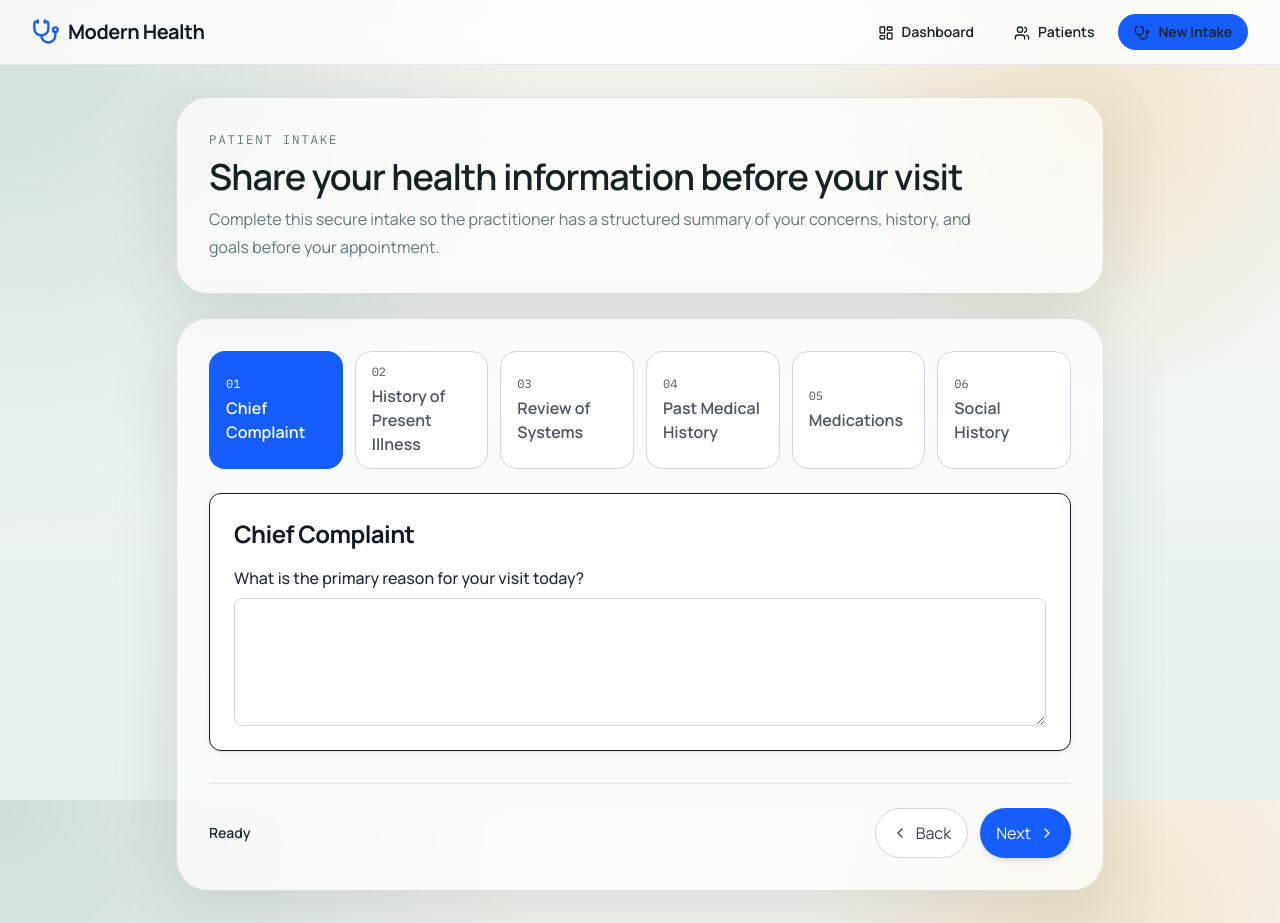
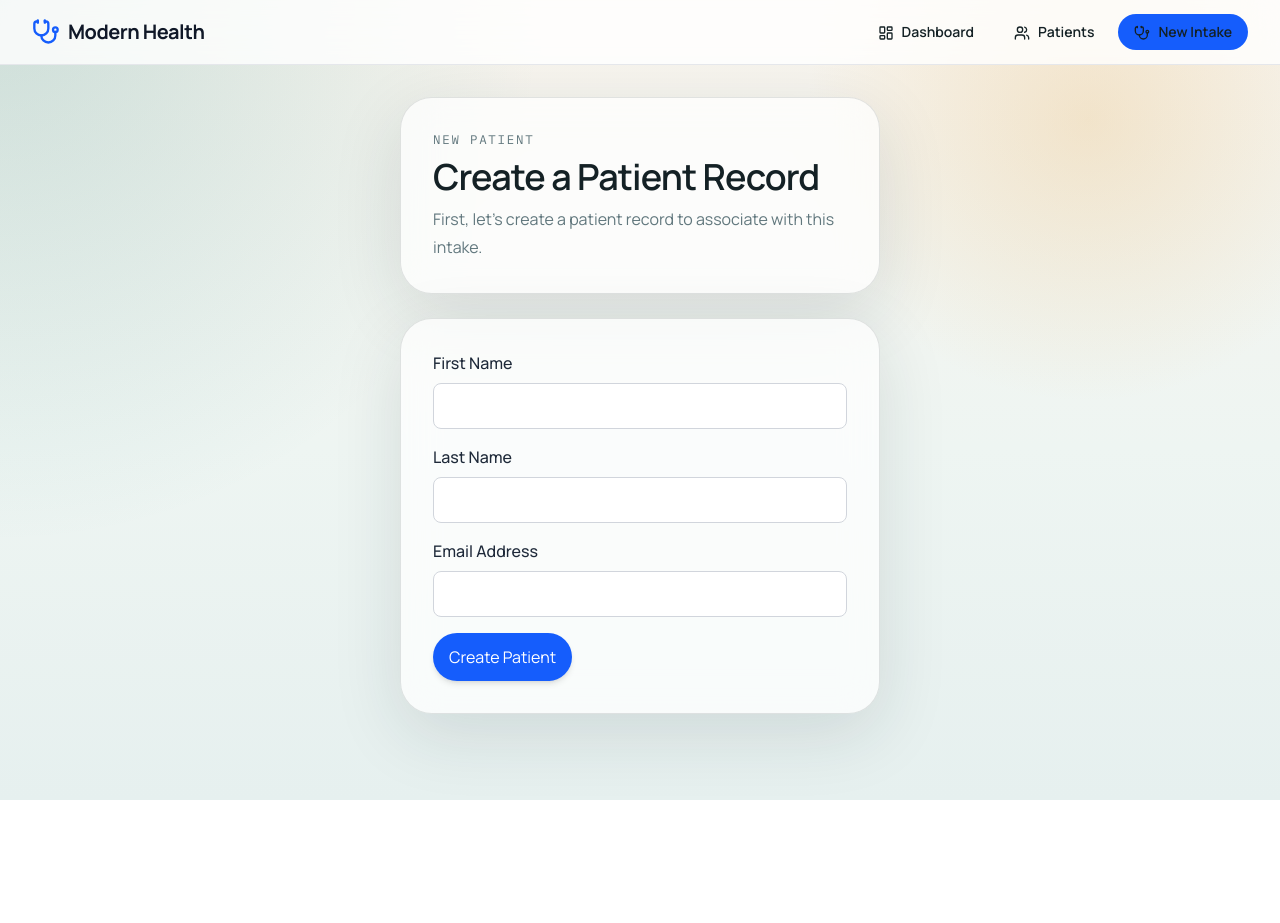
Before and after one commit to GaneshDatta96/intakev1, a Next.js app: page /intake in a window 1280 px wide. After the commit the page ends 800 px from the top, so only its background shows below. Built offline with nearby package versions, Linux system fonts and the light colour scheme.

Commit message:
fix: resolve intake and patient creation errors

```diff
--- a/src/components/dashboard/dashboard-shell.tsx
+++ b/src/components/dashboard/dashboard-shell.tsx
@@ -91,7 +91,7 @@ function PatientDetail({ case: activeCase }: { case: DashboardCase }) {
 // Accordion component for expandable sections
 function Accordion({ title, children, icon: Icon }: { title: string; children: React.ReactNode; icon: React.ElementType; }) {
   return (
-    <details className="group rounded-lg border bg-gray-50 p-4">
+    <details open className="group rounded-lg border bg-gray-50 p-4">
       <summary className="flex cursor-pointer items-center gap-3 font-semibold text-gray-800">
         <Icon className="h-5 w-5 text-gray-500" />
         {title}
--- /dev/null
+++ b/src/components/intake/patient-creation-form.tsx
@@ -0,0 +1,96 @@
+"use client";
+
+import { useForm } from "react-hook-form";
+import { zodResolver } from "@hookform/resolvers/zod";
+import { z } from "zod";
+import { useState } from "react";
+import { LoaderCircle } from "lucide-react";
+
+const patientSchema = z.object({
+  first_name: z.string().min(1, "First name is required"),
+  last_name: z.string().min(1, "Last name is required"),
+  email: z.string().email("Invalid email address"),
+});
+
+export type PatientDetails = z.infer<typeof patientSchema> & { id: string };
+
+export function PatientCreationForm({ setPatient }: { setPatient: (patient: PatientDetails) => void }) {
+  const [isSubmitting, setIsSubmitting] = useState(false);
+  const [error, setError] = useState<string | null>(null);
+
+  const { register, handleSubmit, formState: { errors } } = useForm<z.infer<typeof patientSchema>>({
+    resolver: zodResolver(patientSchema),
+  });
+
+  const onSubmit = async (values: z.infer<typeof patientSchema>) => {
+    setIsSubmitting(true);
+    setError(null);
+    try {
+      const response = await fetch("/api/patients/create", {
+        method: "POST",
+        headers: { "Content-Type": "application/json" },
+        body: JSON.stringify(values),
+      });
+      const data = await response.json();
+      if (!response.ok) {
+        throw new Error(data.error || "Failed to create patient.");
+      }
+      setPatient({ ...values, id: data.id });
+    } catch (err) {
+      setError(err instanceof Error ? err.message : "An unknown error occurred.");
+    }
+    setIsSubmitting(false);
+  };
+
+  return (
+    <div className="mx-auto flex w-full max-w-xl flex-1 flex-col gap-6 px-5 py-8 sm:px-8 lg:px-12">
+      <section className="glass-panel rounded-[2rem] p-6 sm:p-8">
+        <div className="space-y-2">
+          <p className="section-label">New Patient</p>
+          <h1 className="text-3xl font-semibold tracking-tight sm:text-4xl">
+            Create a Patient Record
+          </h1>
+          <p className="max-w-3xl leading-7 text-[color:var(--muted)]">
+            First, let's create a patient record to associate with this intake.
+          </p>
+        </div>
+      </section>
+      <section className="glass-panel rounded-[2rem] p-6 sm:p-8">
+        <form onSubmit={handleSubmit(onSubmit)} className="space-y-4">
+          <Field label="First Name" error={errors.first_name?.message}>
+            <input {...register("first_name")} className={inputClassName} />
+          </Field>
+          <Field label="Last Name" error={errors.last_name?.message}>
+            <input {...register("last_name")} className={inputClassName} />
+          </Field>
+          <Field label="Email Address" error={errors.email?.message}>
+            <input {...register("email")} className={inputClassName} />
+          </Field>
+          <button type="submit" disabled={isSubmitting} className="inline-flex items-center justify-center gap-2 rounded-full bg-blue-600 px-4 py-3 text-sm font-semibold text-white shadow-md hover:bg-blue-700 disabled:cursor-not-allowed disabled:opacity-60">
+            {isSubmitting ? <LoaderCircle className="h-4 w-4 animate-spin" /> : "Create Patient"}
+          </button>
+          {error && <p className="text-sm text-red-600">{error}</p>}
+        </form>
+      </section>
+    </div>
+  );
+}
+
+function Field(props: {
+  label: string;
+  children: React.ReactNode;
+  error?: string;
+}) {
+  return (
+    <label className="grid gap-2">
+      <span className="font-medium text-gray-800">{props.label}</span>
+      {props.children}
+      {props.error && (
+        <span className="text-sm text-red-600">{props.error}</span>
+      )}
+    </label>
+  );
+}
+
+const inputClassName =
+  "w-full rounded-lg border border-gray-300 bg-white px-4 py-2.5 text-base text-gray-800 outline-none transition focus:border-blue-500 focus:ring-2 focus:ring-blue-500/50";
--- a/src/components/intake/patient-intake-experience.tsx
+++ b/src/components/intake/patient-intake-experience.tsx
@@ -16,197 +16,27 @@ type SubmissionState = {
   encounterId: string | null;
 };
 
+import { PatientCreationForm, type PatientDetails } from "./patient-creation-form";
+
+// ... (imports)
+
 export function PatientIntakeExperience() {
-  const [submission, setSubmission] = useState<SubmissionState>({
-    isSubmitted: false,
-    pending: false,
-    error: null,
-    status: "Ready",
-    encounterId: null,
-  });
-  const [bookingState, setBookingState] = useState<{
-    pending: boolean;
-    error: string | null;
-    submitted: boolean;
-    skipped: boolean;
-  }>({
-    pending: false,
-    error: null,
-    submitted: false,
-    skipped: false,
-  });
+  const [patient, setPatient] = useState<PatientDetails | null>(null);
+  // ... (existing state)
 
-  async function submitIntake(values: SubjectiveNote) {
-    setSubmission({
-      isSubmitted: false,
-      pending: true,
-      error: null,
-      status: "Saving your intake and preparing your care summary...",
-      encounterId: null,
-    });
-
-    try {
-      const response = await fetch("/api/intake/submit", {
-        method: "POST",
-        headers: {
-          "Content-Type": "application/json",
-        },
-        body: JSON.stringify(values),
-      });
-
-      const payload = (await response.json()) as {
-        encounterId?: string;
-        error?: string;
-      };
-
-      if (!response.ok || !payload.encounterId) {
-        throw new Error(payload.error ?? "Submission failed.");
-      }
-
-      setSubmission({
-        isSubmitted: true,
-        pending: false,
-        error: null,
-        status: "Intake complete",
-        encounterId: payload.encounterId,
-      });
-    } catch (error) {
-      setSubmission({
-        isSubmitted: false,
-        pending: false,
-        error:
-          error instanceof Error ? error.message : "An unexpected error occurred.",
-        status: "Submission failed",
-        encounterId: null,
-      });
-    }
+  if (!patient) {
+    return <PatientCreationForm setPatient={setPatient} />;
   }
 
-  if (submission.isSubmitted) {
-    return (
-      <div className="mx-auto flex w-full max-w-5xl flex-1 flex-col gap-6 px-5 py-8 sm:px-8 lg:px-12">
-        <section className="glass-panel rounded-[2rem] p-6 sm:p-8">
-          <div className="flex items-start gap-4">
-            <div className="rounded-full bg-[color:var(--accent)]/12 p-3 text-[color:var(--accent)]">
-              <CheckCircle2 className="h-6 w-6" />
-            </div>
-            <div className="space-y-3">
-              <p className="section-label">Submission Received</p>
-              <h1 className="text-3xl font-semibold tracking-tight sm:text-4xl">
-                Thank you. Your intake has been sent to the clinic.
-              </h1>
-              <p className="max-w-3xl leading-7 text-[color:var(--muted)]">
-                We have captured your information, processed it into a structured
-                clinical summary, and added it to the practitioner dashboard for
-                review.
-              </p>
-            </div>
-          </div>
-
-          <div className="mt-6 grid gap-4 md:grid-cols-3">
-            {[
-              "Your submission is normalized into a structured intake record.",
-              "Clinical pattern scoring and a draft SOAP note are prepared for the practitioner.",
-              "The practitioner can review your case and follow up from the dashboard.",
-            ].map((item) => (
-              <div
-                key={item}
-                className="rounded-[1.5rem] border border-[color:var(--line)] bg-[color:var(--surface-strong)] p-4 text-sm leading-6 text-[color:var(--muted)]"
-              >
-                {item}
-              </div>
-            ))}
-          </div>
-        </section>
-
-        <AppointmentRequestCard
-          encounterId={submission.encounterId}
-          bookingState={bookingState}
-          onSkip={() =>
-            setBookingState((current) => ({
-              ...current,
-              skipped: true,
-              error: null,
-            }))
-          }
-          onSubmit={async (values) => {
-            if (!submission.encounterId) {
-              return;
-            }
-
-            setBookingState({
-              pending: true,
-              error: null,
-              submitted: false,
-              skipped: false,
-            });
-
-            try {
-              const response = await fetch(
-                `/api/encounters/${submission.encounterId}/appointment-request`,
-                {
-                  method: "POST",
-                  headers: {
-                    "Content-Type": "application/json",
-                  },
-                  body: JSON.stringify(values),
-                },
-              );
-
-              const payload = (await response.json()) as { error?: string };
-
-              if (!response.ok) {
-                throw new Error(payload.error ?? "Unable to request appointment.");
-              }
-
-              setBookingState({
-                pending: false,
-                error: null,
-                submitted: true,
-                skipped: false,
-              });
-            } catch (error) {
-              setBookingState({
-                pending: false,
-                error:
-                  error instanceof Error
-                    ? error.message
-                    : "Unable to request appointment.",
-                submitted: false,
-                skipped: false,
-              });
-            }
-          }}
-        />
-      </div>
-    );
-  }
+  // ... (existing logic)
 
   return (
-    <div className="mx-auto flex w-full max-w-5xl flex-1 flex-col gap-6 px-5 py-8 sm:px-8 lg:px-12">
-      <section className="glass-panel rounded-[2rem] p-6 sm:p-8">
-        <div className="space-y-2">
-          <p className="section-label">Patient Intake</p>
-          <h1 className="text-3xl font-semibold tracking-tight sm:text-4xl">
-            Share your health information before your visit
-          </h1>
-          <p className="max-w-3xl leading-7 text-[color:var(--muted)]">
-            Complete this secure intake so the practitioner has a structured
-            summary of your concerns, history, and goals before your appointment.
-          </p>
-        </div>
-      </section>
-
-      <section className="glass-panel rounded-[2rem] p-6 sm:p-8">
+    // ... (existing JSX)
         <PatientIntakeForm
-          patientId="new"
-          onSubmit={submitIntake}
-          isSubmitting={submission.pending}
-          submissionStatus={submission.status}
-          submissionError={submission.error}
+          patientId={patient.id}
+          // ... (rest of the props)
         />
-      </section>
-    </div>
+    // ... (existing JSX)
   );
 }
 
--- a/src/components/intake/patient-intake-form.tsx
+++ b/src/components/intake/patient-intake-form.tsx
@@ -37,6 +37,7 @@ export function PatientIntakeForm(props: {
   const { register, handleSubmit } = useForm<SubjectiveNote>({
     resolver: zodResolver(subjectiveNoteSchema),
     defaultValues: {
+        patient_id: props.patientId,
         chief_complaint: { summary: "" },
         history_of_present_illness: { summary: "" },
         review_of_systems: { summary: "" },
--- a/src/lib/schemas/modern-soap.ts
+++ b/src/lib/schemas/modern-soap.ts
@@ -14,6 +14,7 @@ const subjectiveSocialHistorySchema = z.object({
 });
 
 export const subjectiveNoteSchema = z.object({
+  patient_id: z.string().uuid(),
   chief_complaint: expandableString,
   history_of_present_illness: expandableString,
   review_of_systems: expandableString,
```
